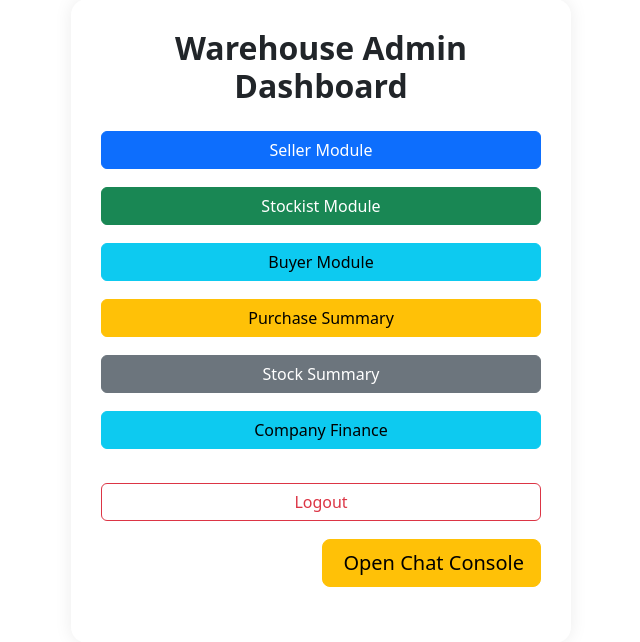
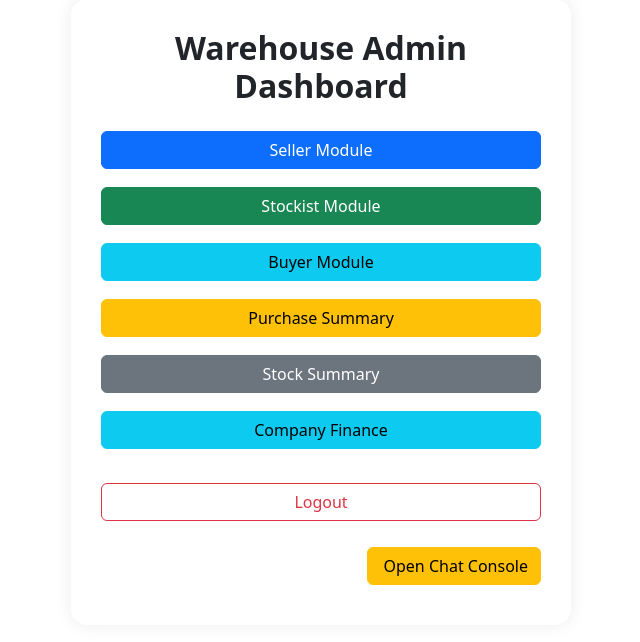
Before and after one commit to DUDU1608/warehouse-python, a Flask app: page /dashboard in a window 1280 px wide. Shown: the part 61-703 px from the top of the page, without its empty margins (319-959 px from the left). Run offline with Flask 3, Linux system fonts and the light colour scheme; the visitor is signed in with stand-in values (Sample User, id 1); some libraries are stand-ins or nearby versions.

Commit message:
Update dashboard.html

```diff
--- a/app/templates/dashboard.html
+++ b/app/templates/dashboard.html
@@ -1,8 +1,8 @@
 <!DOCTYPE html>
-<html>
+<html lang="en">
 <head>
+    <meta charset="UTF-8">
     <title>Main Dashboard</title>
-    <meta charset="UTF-8">
     <link href="https://cdn.jsdelivr.net/npm/bootstrap@5.3.0/dist/css/bootstrap.min.css" rel="stylesheet">
     <style>
         body {
@@ -37,14 +37,16 @@
             <a href="/stock_summary" class="btn btn-secondary">Stock Summary</a>
             <a href="/company/finance" class="btn btn-info">Company Finance</a>
             <a href="/logout" class="btn btn-outline-danger mt-3">Logout</a>
-<div class="d-flex justify-content-end mb-3">
-  <a href="/assistant/admin" class="btn btn-warning btn-lg">
-    <i class="bi bi-chat-dots me-1"></i> Open Chat Console
-  </a>
-</div>
+        </div>
 
+        <!-- Chat Console button moved outside grid -->
+        <div class="d-flex justify-content-end mt-3">
+            <a href="/assistant/admin" class="btn btn-warning">
+                <i class="bi bi-chat-dots me-1"></i> Open Chat Console
+            </a>
         </div>
     </div>
+
+    {% include "_admin_socket_alert.html" %}
 </body>
-{% include "_admin_socket_alert.html" %}
 </html>
```
